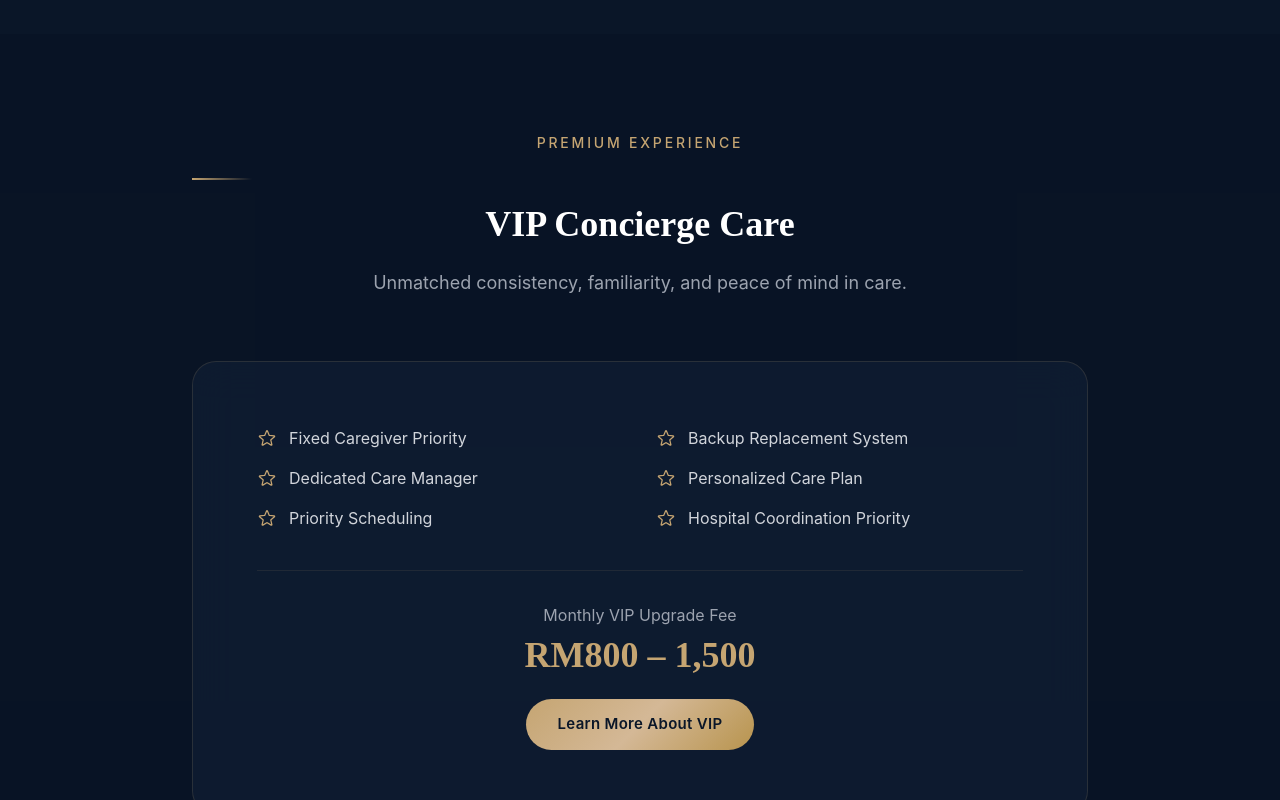
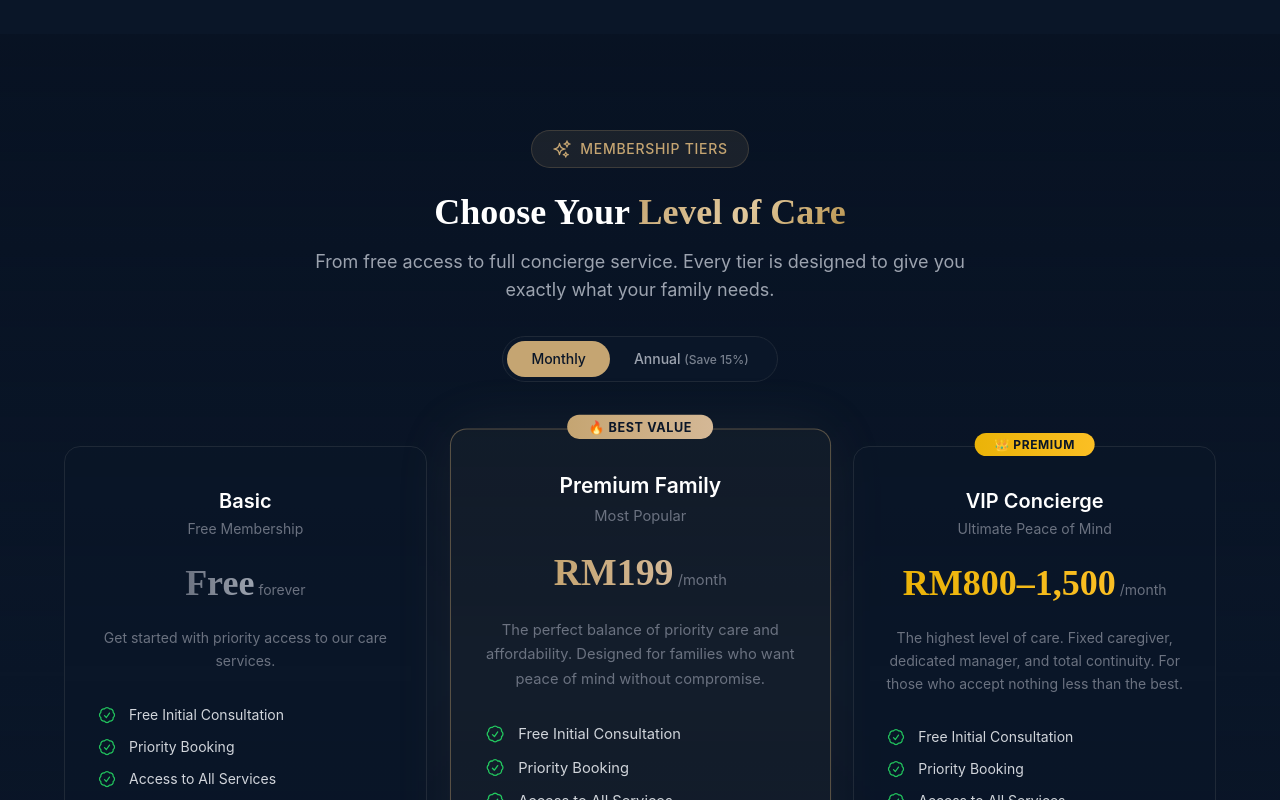
Before and after one commit to AurelionConcierge/aurelion-website, a Next.js app: page / in a window 1280 px wide. Shown: the part 4380-5180 px from the top of the page. Built offline with nearby package versions, Linux system fonts and the light colour scheme.

Commit message:
Update index.js

```diff
--- a/pages/index.js
+++ b/pages/index.js
@@ -4,6 +4,7 @@ import Navbar from '../components/Navbar'
 import Footer from '../components/Footer'
 import SectionHeader from '../components/SectionHeader'
 import AICareAdvisor from '../components/AICareAdvisor'
+import MembershipComparison from '../components/MembershipComparison'
 import {
   ShieldCheckIcon,
   ClockIcon,
@@ -11,7 +12,6 @@ import {
   HeartIcon,
   SparklesIcon,
   PhoneIcon,
-  StarIcon,
   ArrowRightIcon,
   CheckBadgeIcon,
 } from '@heroicons/react/24/outline'
@@ -31,13 +31,11 @@ export default function Home() {
       <main className="overflow-hidden">
         {/* ========== HERO SECTION ========== */}
         <section className="relative min-h-screen flex items-center bg-glow pt-20">
-          {/* 背景几何装饰 */}
           <div className="absolute top-0 right-0 w-[600px] h-[600px] bg-gradient-to-bl from-[#C5A572]/5 to-transparent rounded-full blur-3xl"></div>
           <div className="absolute bottom-0 left-0 w-[400px] h-[400px] bg-gradient-to-tr from-[#C5A572]/3 to-transparent rounded-full blur-3xl"></div>
 
           <div className="max-w-7xl mx-auto px-6 py-20 w-full">
             <div className="grid md:grid-cols-2 gap-12 items-center">
-              {/* 左侧文字 */}
               <div className="animate-fade-in-up">
                 <div className="inline-flex items-center gap-2 bg-[#C5A572]/10 border border-[#C5A572]/20 rounded-full px-4 py-2 text-xs text-[#C5A572] uppercase tracking-wider mb-8">
                   <SparklesIcon className="w-4 h-4" />
@@ -62,7 +60,6 @@ export default function Home() {
                 </div>
               </div>
 
-              {/* 右侧统计卡片 */}
               <div className="animate-fade-in-up animate-delay-2 grid grid-cols-2 gap-4">
                 {[
                   { icon: ClockIcon, stat: '24-48hrs', label: 'Immediate Deployment' },
@@ -197,43 +194,8 @@ export default function Home() {
           </div>
         </section>
 
-        {/* ========== VIP PREVIEW ========== */}
-        <section className="py-24 px-6 bg-[#060F1E]/30">
-          <div className="max-w-4xl mx-auto text-center">
-            <SectionHeader
-              subtitle="Premium Experience"
-              title="VIP Concierge Care"
-              description="Unmatched consistency, familiarity, and peace of mind in care."
-            />
-            <div className="glass-card p-10 md:p-16">
-              <div className="grid md:grid-cols-2 gap-8 text-left">
-                <div className="space-y-4">
-                  {['Fixed Caregiver Priority', 'Dedicated Care Manager', 'Priority Scheduling'].map((f, i) => (
-                    <div key={i} className="flex items-center gap-3">
-                      <StarIcon className="w-5 h-5 text-[#C5A572] flex-shrink-0" />
-                      <span className="text-gray-300">{f}</span>
-                    </div>
-                  ))}
-                </div>
-                <div className="space-y-4">
-                  {['Backup Replacement System', 'Personalized Care Plan', 'Hospital Coordination Priority'].map((f, i) => (
-                    <div key={i} className="flex items-center gap-3">
-                      <StarIcon className="w-5 h-5 text-[#C5A572] flex-shrink-0" />
-                      <span className="text-gray-300">{f}</span>
-                    </div>
-                  ))}
-                </div>
-              </div>
-              <div className="mt-10 pt-8 border-t border-[#C5A572]/10">
-                <p className="text-gray-400 mb-2">Monthly VIP Upgrade Fee</p>
-                <p className="text-4xl font-display font-bold text-[#C5A572]">RM800 – 1,500</p>
-                <Link href="/vip" className="btn-gold inline-block mt-6">
-                  Learn More About VIP
-                </Link>
-              </div>
-            </div>
-          </div>
-        </section>
+        {/* ========== MEMBERSHIP COMPARISON ========== */}
+        <MembershipComparison />
 
         {/* ========== LOCATIONS ========== */}
         <section className="py-24 px-6">
```
